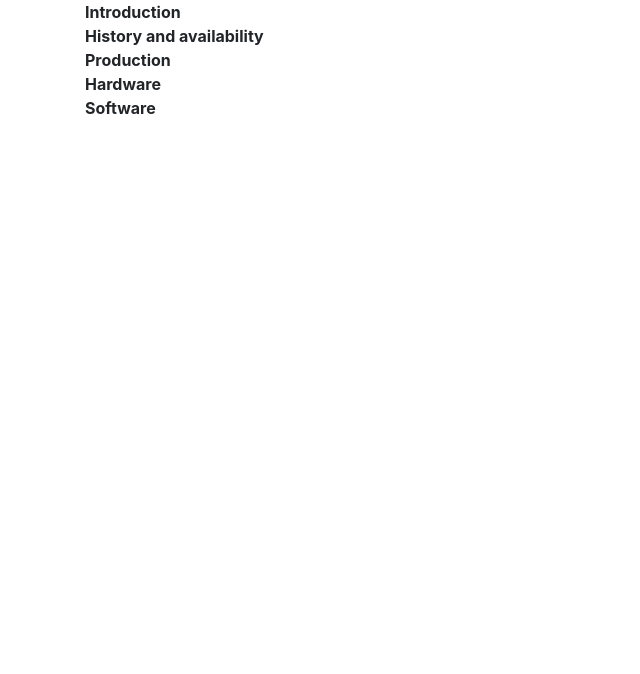
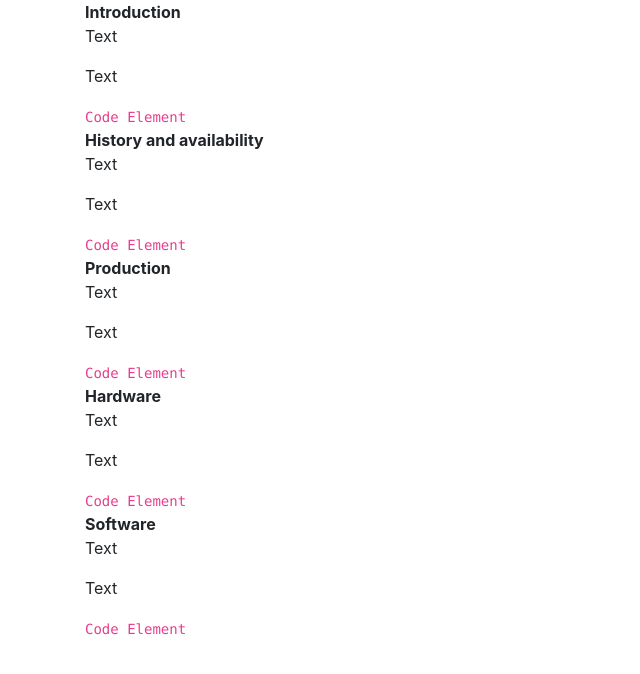
Before and after one commit to afcastaneda223/Microverse3_Carlos_Villegas_Andres_Castaneda, a plain HTML site: page fcc-test-suite-template-master/index.html in a window 1280 px wide. Shown: the whole page, without its empty margins (0-640 px from the left). Drawn offline with nearby package versions, Linux system fonts and the light colour scheme; files whose address does not match are found by name.

Commit message:
Steps 5,6

```diff
--- a/fcc-test-suite-template-master/index.html
+++ b/fcc-test-suite-template-master/index.html
@@ -17,26 +17,41 @@
           <header>
             <b>Introduction</b>
           </header>
+          <p>Text</p>
+          <p>Text</p>
+          <code>Code Element</code>
         </section>
         <section class="main-section" id="History_and_availability">
           <header>
             <b>	History and availability</b>
           </header>
+          <p>Text</p>
+          <p>Text</p>
+          <code>Code Element</code>
         </section>
         <section class="main-section" id="Production">
           <header>
             <b>	Production</b>
           </header>
+          <p>Text</p>
+          <p>Text</p>
+          <code>Code Element</code>
         </section>
         <section class="main-section" id= "Hardware">
           <header>
             <b>Hardware</b>
           </header>
+          <p>Text</p>
+          <p>Text</p>
+          <code>Code Element</code>
         </section>
         <section class="main-section" id = "Software">
           <header>
             <b>	Software</b>
           </header>
+          <p>Text</p>
+          <p>Text</p>
+          <code>Code Element</code>
         </section>
       </main>
     </div>
```
